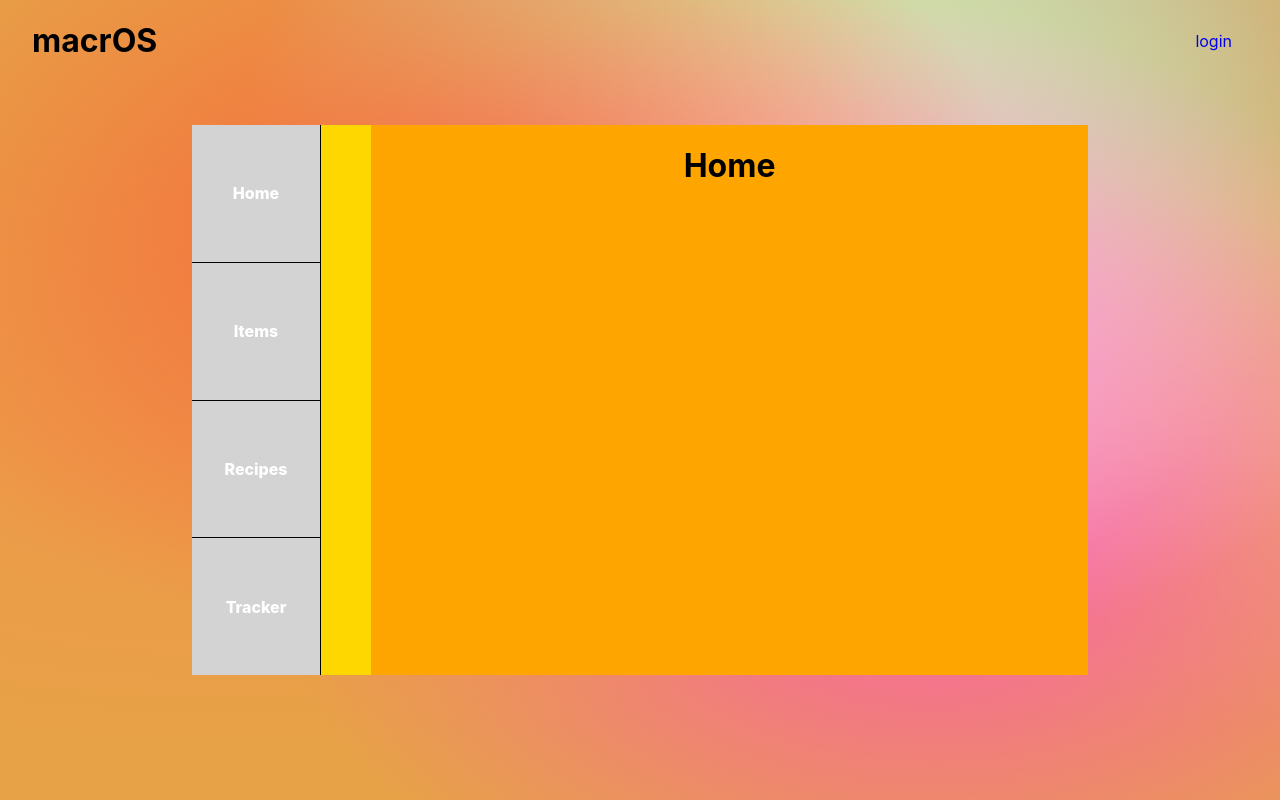
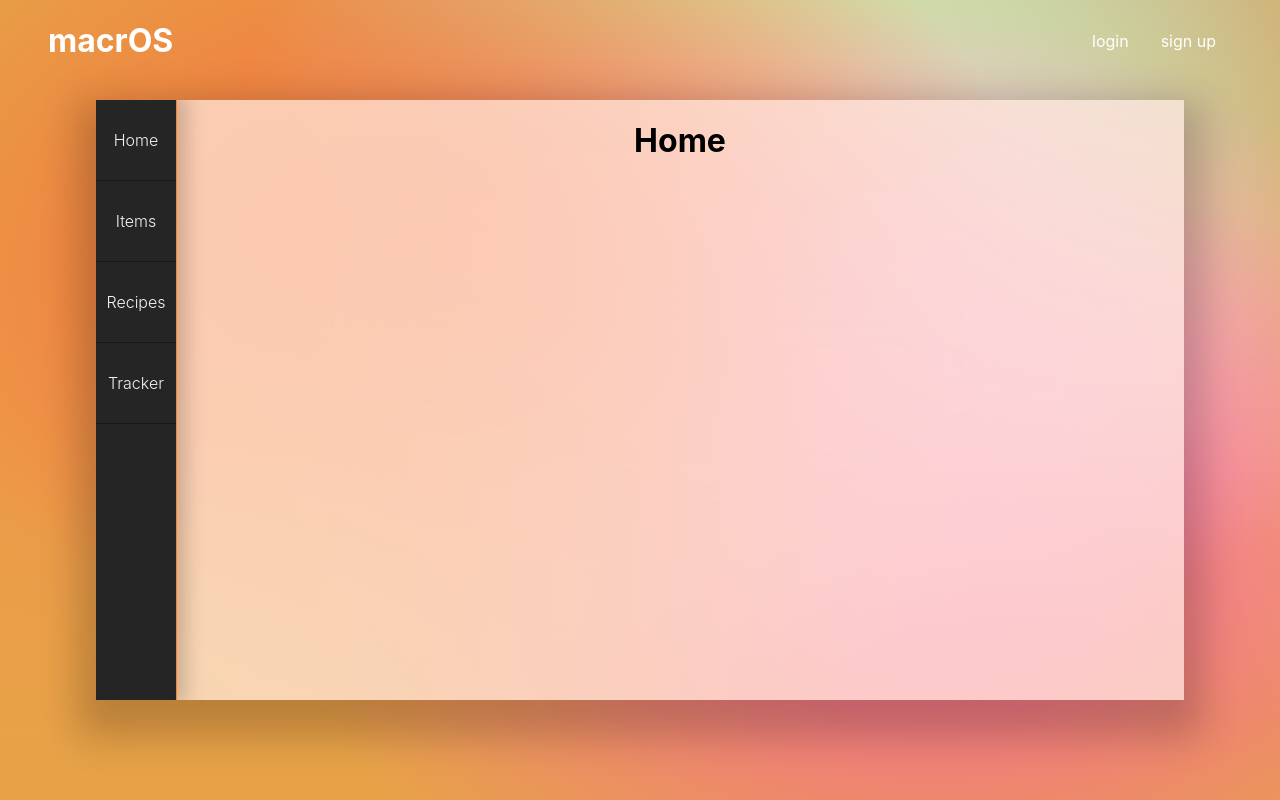
Before and after one commit to danielgiron/macros, a React (Create React App) app: page / in a window 1280 px wide. Built offline with nearby package versions, Linux system fonts and the light colour scheme.

Commit message:
Style updates

```diff
--- a/src/App.css
+++ b/src/App.css
@@ -14,5 +14,6 @@
   height: 100vh;
   width: 100vw;
   background-color: rgb(209, 113, 44);
+  background-color: rgba(0, 0, 0, 0.579);
   z-index: -100;
 }
--- a/src/App.js
+++ b/src/App.js
@@ -26,7 +26,7 @@ function App() {
 
       <Main />
       <div className="colorMesh"></div>
-      <script src="./background.js"></script>
+
     </div>
   );
 }
--- a/src/Header.css
+++ b/src/Header.css
@@ -1,7 +1,7 @@
 .Header {
   position: absolute;
   top: 0;
-  width: calc(100vw - 4rem);
+  width: calc(100vw - 6rem);
   display: flex;
   justify-content: space-between;
   align-items: center;
@@ -11,7 +11,12 @@
 }
 
 .Header-Links a {
-  padding: 0rem 1rem;
+  margin: 0rem 1rem;
   text-transform: lowercase;
   text-decoration: none;
+  color: white;
 }
+
+.Header h1 {
+  color: white;
+}
--- a/src/Header.js
+++ b/src/Header.js
@@ -9,6 +9,7 @@ function Header(props) {
       <h1>macrOS</h1>
       <div className="Header-Links">
         <Link to={"/"}>Login</Link>
+        <Link to={"/"}>Sign Up</Link>
       </div>
     </div>
   );
--- a/src/Main.css
+++ b/src/Main.css
@@ -1,27 +1,36 @@
 .Main {
-  width: 70vw;
-  max-height: 550px;
-  height: 70vw;
+  width: 85vw;
+  height: 600px;
   position: relative;
   display: flex;
   justify-content: center;
   align-items: center;
-  background-color: blue;
-  /* border: 1px solid red; */
-  /* border-radius: 3rem 5% 5% 15%; */
+  /* background-color: blue; */
+  /* border: 1px solid white; */
+  /* border-radius: 1rem; */
   overflow: hidden;
+
+  -webkit-box-shadow: 0px 19px 37px 18px rgba(0,0,0,0.2);
+  box-shadow: 0px 19px 37px 18px rgba(0, 0, 0, 0.2);
+
 }
 
 .Main-content {
   position: absolute;
   right: 0;
-  width: 80%;
+  width: calc(100% - 5rem);
   height: 100%;
 
-  background-color: orange;
+  /* background-image: linear-gradient(to bottom right,
+   rgba(232, 194, 116, 0.241), rgba(77, 44, 95, 0.315)); */
+   background-color: rgba(255, 238, 227, 0.696);
+
+  -webkit-backdrop-filter: blur(100px);
+  backdrop-filter: blur(100px);
 
   display: flex;
   flex-direction: column;
   justify-content: flex-start;
   align-items: center;
+
 }
--- a/src/Navbar.css
+++ b/src/Navbar.css
@@ -1,33 +1,54 @@
 .Navbar {
   position: absolute;
   height: 100%;
-  width: 20%;
+  width: 5rem;
   left: 0;
 
   display: flex;
   flex-direction: column;
-  justify-content: space-evenly;
+  justify-content: flex-start;
   align-items: space-between;
 
-  background-color: gold;
+  background-color: rgb(37, 37, 37);
+  border-right: 1px solid rgb(255, 130, 41);
+
+
+
+  /* mix-blend-mode: screen; */
+
+  -webkit-backdrop-filter: blur(10px);
+  backdrop-filter: blur(10px);
+
+  -webkit-box-shadow: 2px 0px 23px 6px rgba(0,0,0,0.31);
+  box-shadow: 2px 0px 20px 6px rgba(0,0,0,0.20);
+  z-index: 3;
 }
 
 .Navbar a {
   display: flex;
   align-items: center;
   justify-content: center;
-  height: 25%;
+  width: 5rem;
+  height: 5rem;
   max-width: 8rem;
 
-  background-color: lightgrey;
-  border-bottom: 1px solid black;
-  border-right: 1px solid black;
+
+
+  /* background-color: lightgrey; */
+  border-bottom: 1px solid rgb(23, 23, 23);
 
   text-decoration: none;
-  color: white;
-  font-weight: 800;
+  color: rgb(243, 243, 243);
+  font-weight: 300;
 }
 
-.Navbar a:last-child {
+.Navbar a:hover {
+  background-color: rgb(62, 62, 62);
+}
+
+
+
+
+/* .Navbar a:last-child {
   border-bottom: none;
-}
+} */
```
